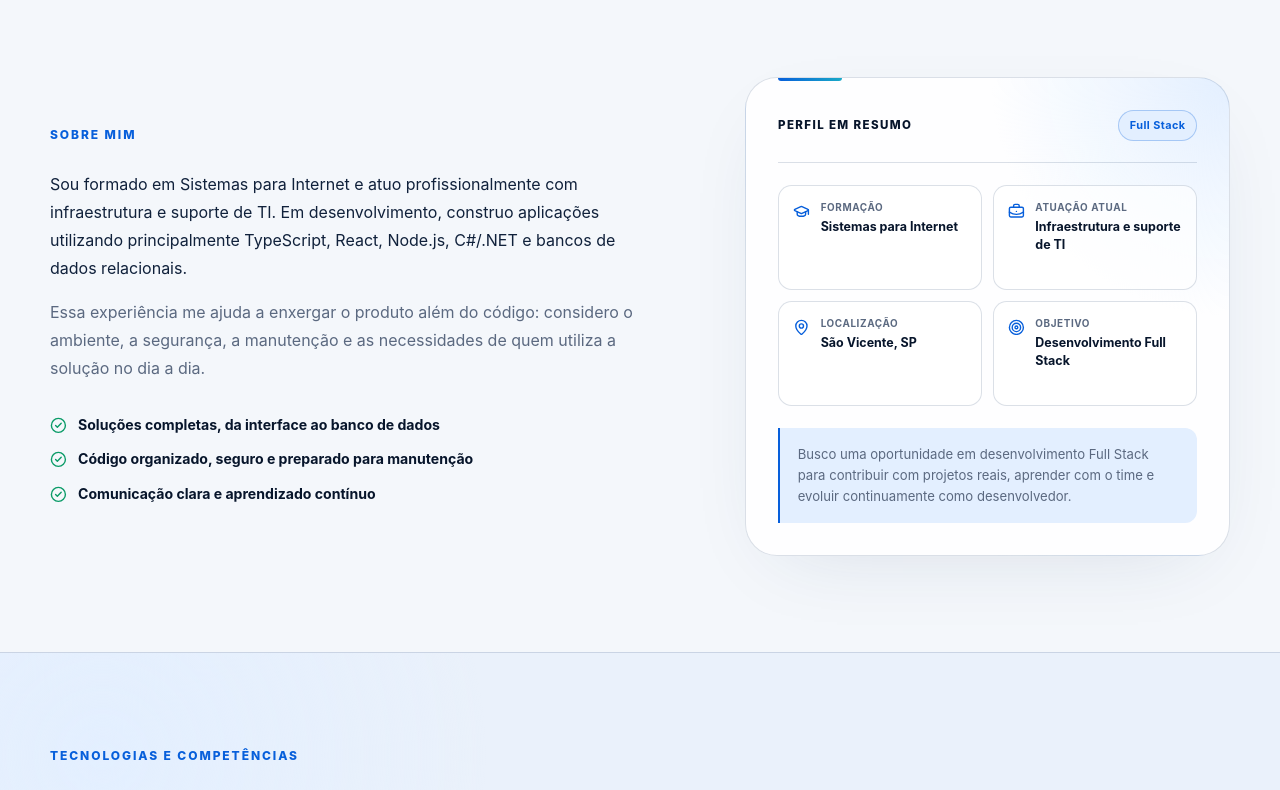
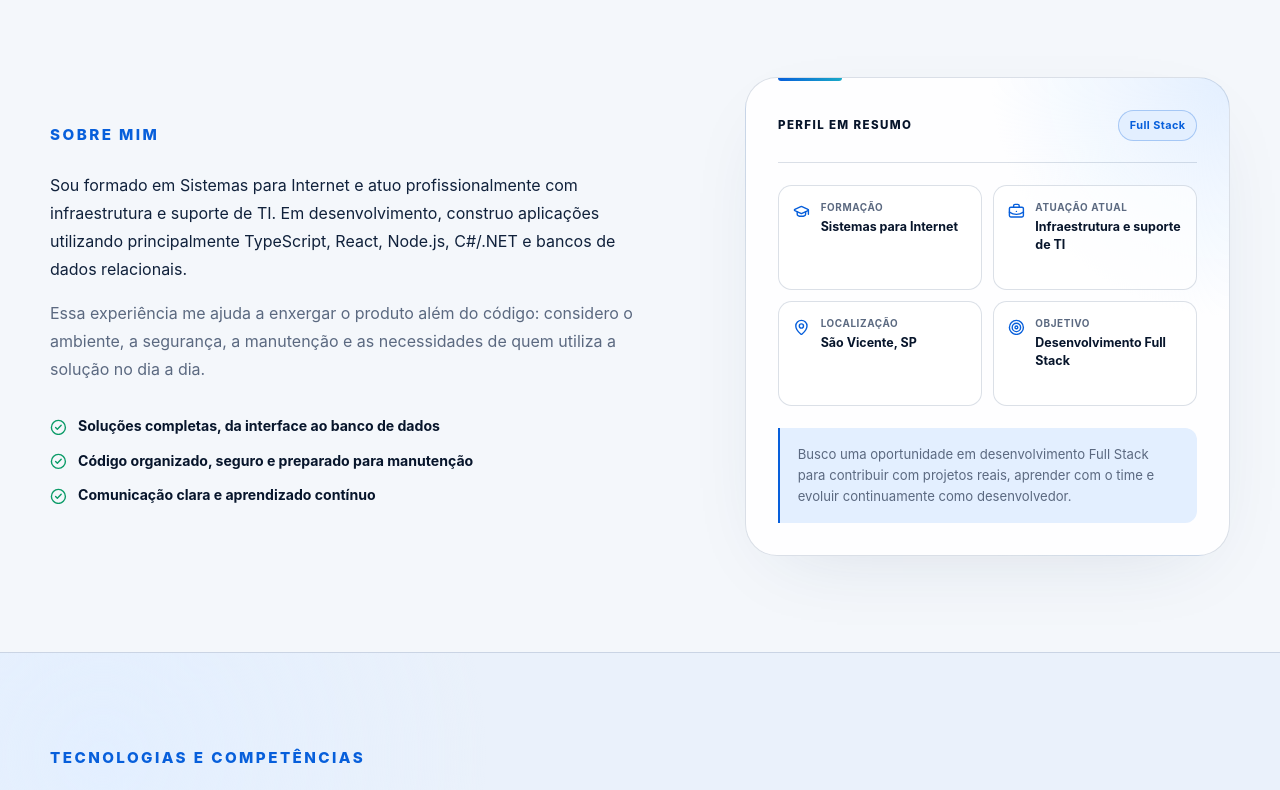
Before and after one commit to MarcusBomfim/Portfolio, a React (Vite) app: page / in a window 1280 px wide. Shown: the part 820-1610 px from the top of the page. Built offline with nearby package versions, Linux system fonts and the light colour scheme.

Commit message:
alteraçao de tamanho de h2

```diff
--- a/src/styles/layout.css
+++ b/src/styles/layout.css
@@ -390,7 +390,7 @@
 .section-label {
   margin: 0 0 1.75rem;
   color: var(--color-primary);
-  font-size: 0.75rem;
+  font-size: 0.95rem;
   font-weight: 850;
   letter-spacing: 0.16em;
   text-transform: uppercase;
```
